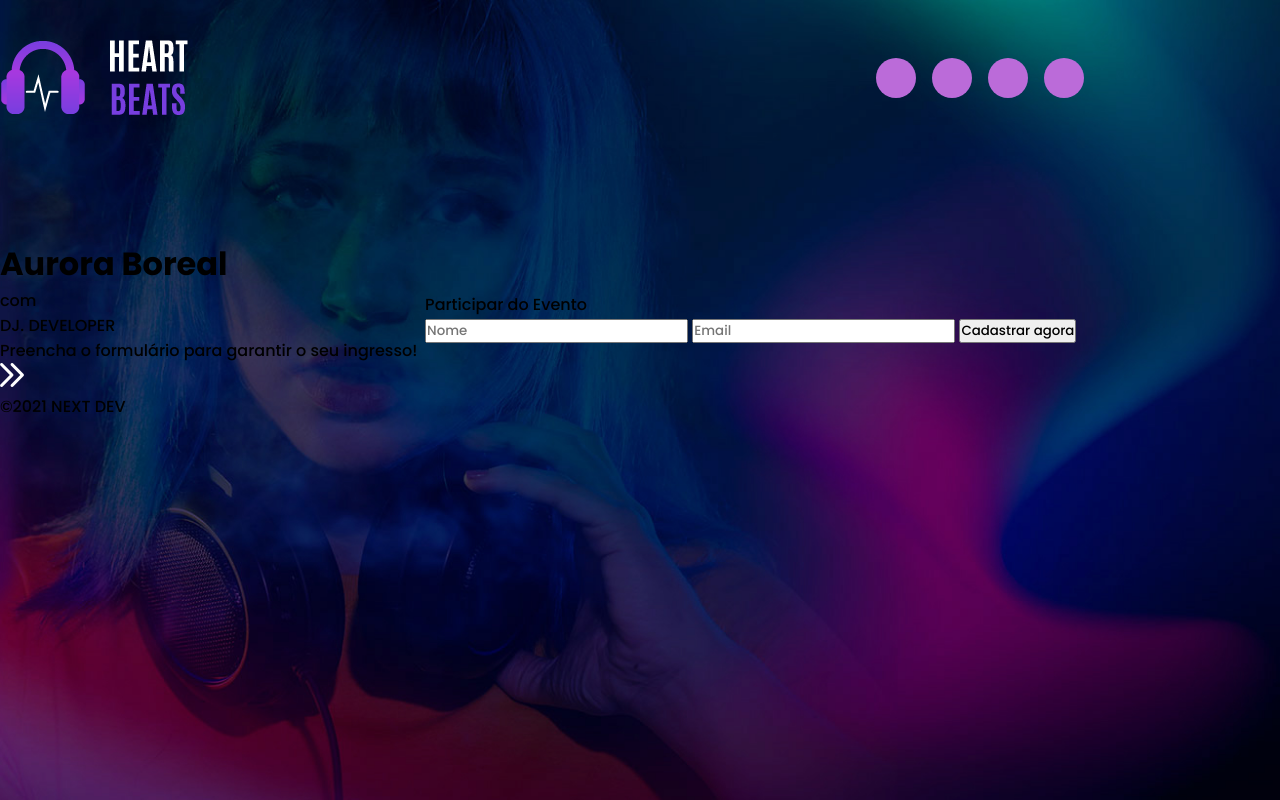
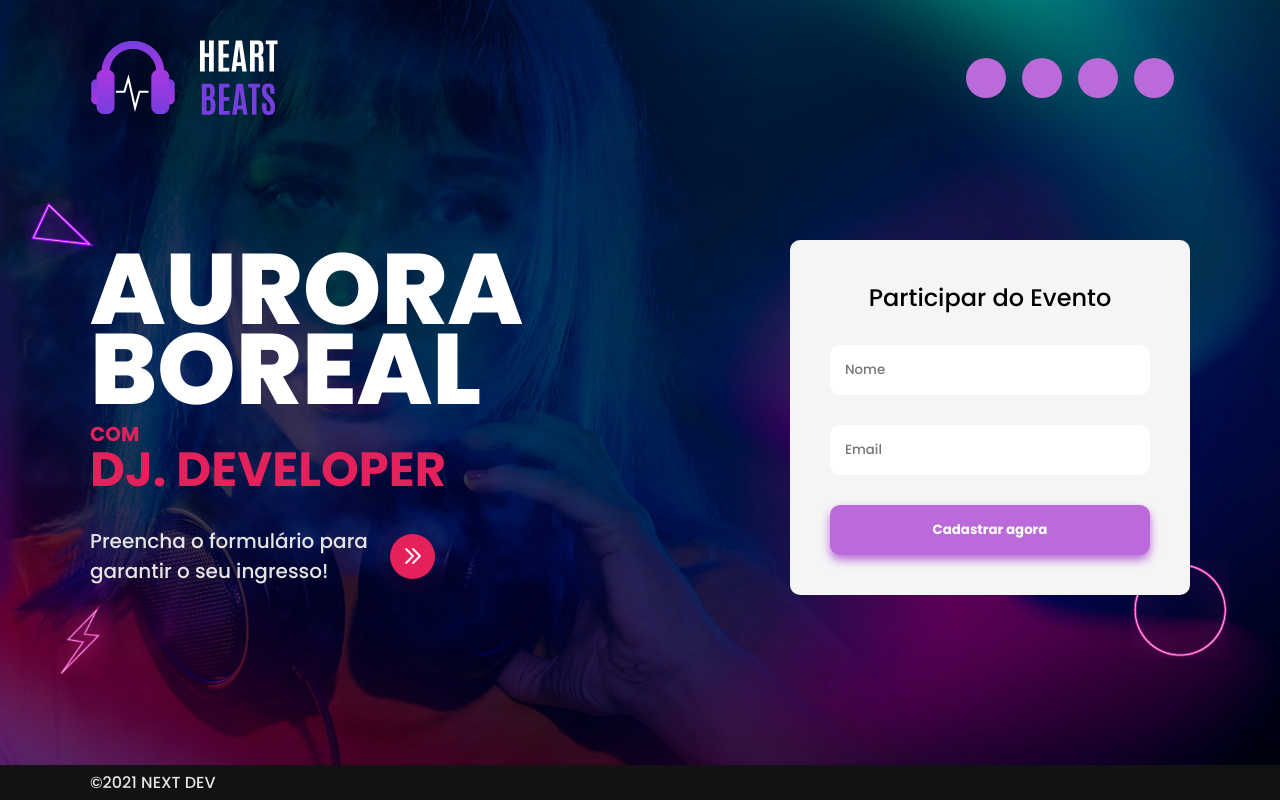
Before and after one commit to AnikBonarde/auroraboreal, a plain HTML site: page index.html in a window 1280 px wide. Drawn offline with Linux system fonts and the light colour scheme; some icons are missing.

Commit message:
projeto finalizado

```diff
--- a/css/style.css
+++ b/css/style.css
@@ -1,41 +1,39 @@
 /* CSS RESET */
-
 *{
+    padding: 0;
     margin: 0;
-    padding: 0;
-    font-family: 'Poppins', sans-serif;
+    font-family: Poppins, sans-serif;
     box-sizing: border-box;
 }
-
 a{
     text-decoration: none;
 }
-
-li {
-    list-style: none;
+li{
+    list-style-type: none;
 }
 
-/* Body */
-
+/* BODY */
 body{
-    background-image: url(/img/background.jpg);
+    background-image: url(../img/background.jpg);
     background-repeat: no-repeat;
     background-size: cover;
     width: 100%;
     height: 100vh;
 }
 
-.content {
-    max-width: 1100px ;
-    display: flex ;
+.content{
+    max-width: 1100px;
+    display: flex;
     justify-content: space-between;
     align-items: center;
-    margin: 0;
+    margin: 0 auto;
+    position: relative;
 }
 
+/* HEADER */
 header{
     padding-top: 5vh;
-    height: 10vh ;
+    height: 10vh;
 }
 
 .logo{
@@ -44,14 +42,14 @@ header{
     height: 75px;
 }
 
-header ul {
+header ul{
     display: flex;
 }
 
-header ul li {
+header li a{
     width: 40px;
     height: 40px;
-    background-color:  #BB6BD9;
+    background-color: #BB6BD9;
     border-radius: 50%;
     display: grid;
     place-items: center;
@@ -59,13 +57,160 @@ header ul li {
     margin-right: 16px;
 }
 
-header i {
+header i{
     font-size: 14px;
-    color: white;
+    color: #fff;
 }
 
 /* MAIN */
-
 main{
     padding-top: 20vh;
 }
+
+h1{
+    font-size: 100px;
+    line-height: .8;
+    color: #fff;
+    text-transform: uppercase;
+    font-weight: 800;
+}
+
+.dj{
+    color: #E5215C;
+    text-transform: uppercase;
+    font-weight: 700;
+    margin-top: 10px;
+}
+
+.dj span{
+    font-size: 20px;
+}
+
+.dj p{
+    font-size: 48px;
+    margin-top: -15px;
+}
+
+.cta{
+    margin-top: 20px;
+    display: flex;
+    align-items: center;
+}
+.cta p{
+    color: #e5e5e5;
+    font-size: 20px;
+    font-weight: 500;
+    width: 280px;
+    max-width: 280px;
+}
+.cta .button{
+    width: 45px;
+    height: 45px;
+    background-color: #E5215C;
+    display: grid;
+    place-items: center;
+    border-radius: 50%;
+    margin-left: 20px;
+    animation: pulse 2s infinite;
+}
+
+.cta img{
+    width: 16px;
+}
+
+.form{
+    padding: 40px;
+    max-width: 400px;
+    background-color: #f5f5f5;
+    display: flex;
+    flex-direction: column;
+    border-radius: 10px;
+    position: relative;
+    z-index: 1;
+}
+
+.form p{
+    font-size: 24px;
+    text-align: center;
+}
+
+.form input{
+    width: 100%;
+    margin-top: 30px;
+    padding: 15px;
+    border-radius: 10px;
+    border: 0;
+    outline: 0;
+}
+
+form input[type="submit"]{
+    background-color: #BB6BD9;
+    color: #fff;
+    font-weight: 700;
+    box-shadow: 0px 5px 10px #BB6BD9;
+    cursor: pointer;
+}
+
+/* FOOTER */
+footer{
+    background: #121114;
+    width: 100%;
+    padding: 5px 0;
+    color: #e5e5e5;
+    position: absolute;
+    bottom: 0;
+}
+
+/* REDES SOCIAIS :HOVER */
+header a:hover, .form input[type="submit"]:hover{
+    background-color: #9938DF;
+}
+
+/* BOTÃO PULSANTE */
+@keyframes pulse{
+    0%{
+        box-shadow: 0 0 0 0 rgba(229, 33, 92, .5);
+    }
+
+    70%{
+        box-shadow:  0 0 0 15px rgba(229, 33, 92, 0);
+    }
+
+    100%{
+        box-shadow:  0 0 0 0 rgba(229, 33, 92, 0);
+    }
+}
+
+/* LUZES */
+.light01, .light02, .light03{
+    background-size: contain;
+    position: absolute;
+
+}
+
+.light01{
+    background-image: url(/img/luz1.png);
+    width: 56px;
+    height: 71px;
+    bottom: -10vh;
+    left: -3%;
+}
+
+.light02{
+    background-image: url(/img/luz2.png);
+    width: 71px;
+    height: 56px;
+    top: -5vh;
+    left: -6%;
+    transform: rotate(-15deg);
+}
+
+.light03{
+    background-image: url(/img/luz3.png);
+    width: 100px;
+    height: 100px;
+    bottom: -8vh;
+    right: -5vh;
+    z-index: 0;
+
+}
```
